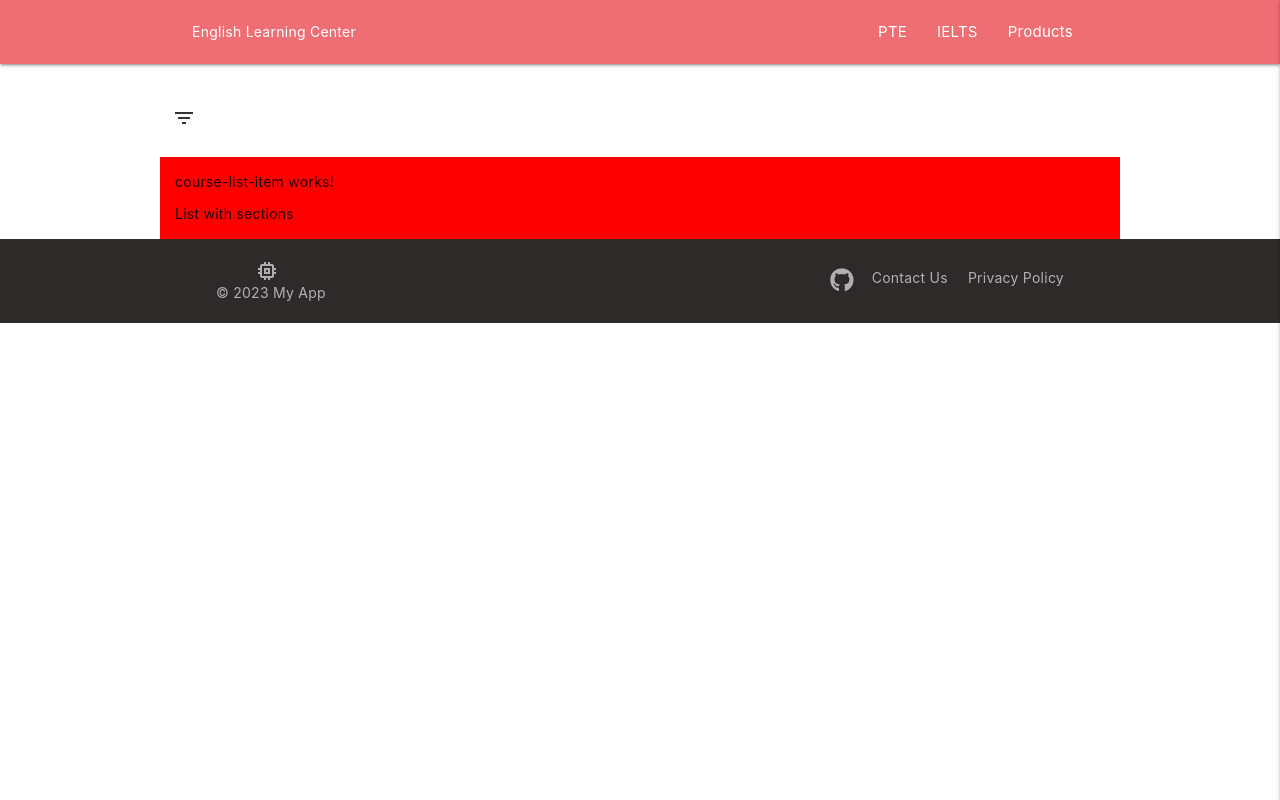
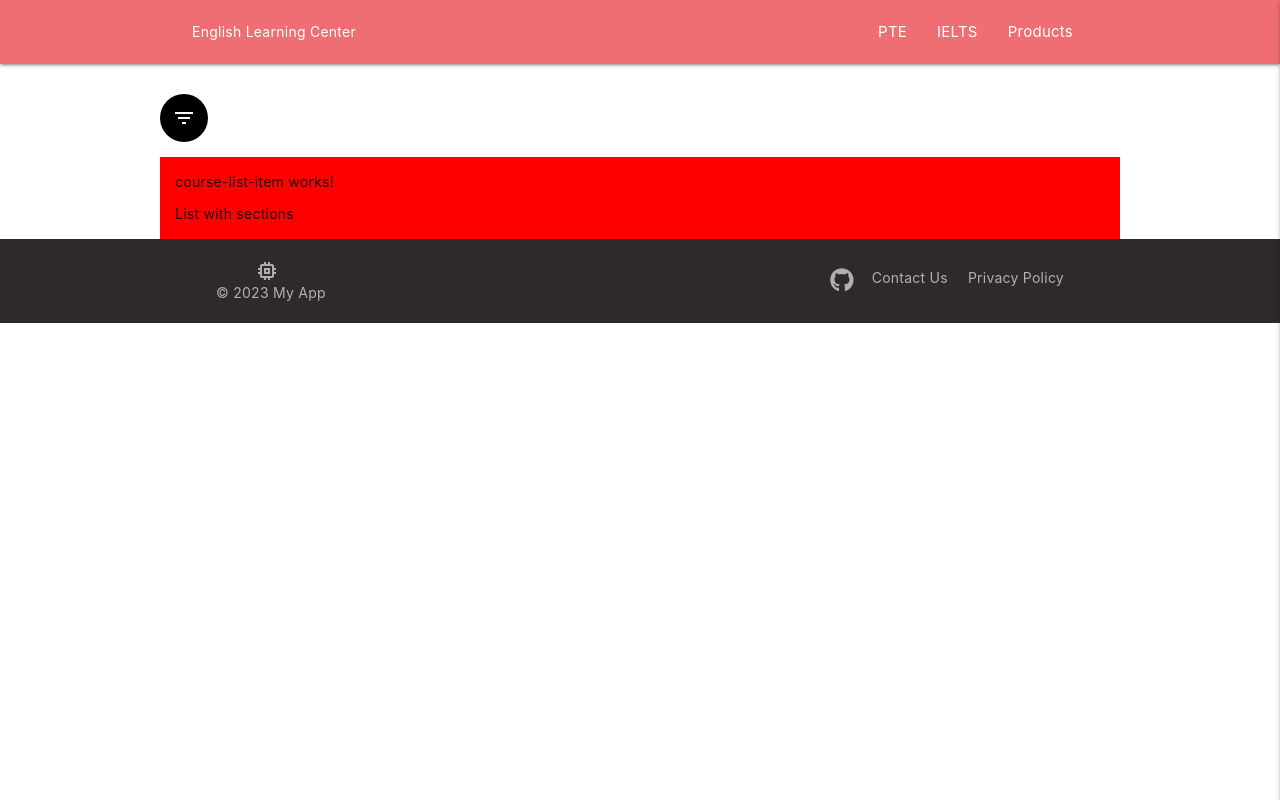
Before and after one commit to jadidihosein68/EnglishPractice, an Angular app: page /courses in a window 1280 px wide. Built offline with nearby package versions, Linux system fonts and the light colour scheme.

Commit message:
update style

```diff
--- a/src/app/courses/courses.component.html
+++ b/src/app/courses/courses.component.html
@@ -1,5 +1,5 @@
 <div class="container">
-  <button mat-icon-button (click)="drawer.toggle()">
+  <button mat-icon-button  (click)="drawer.toggle()">
     <mat-icon>filter_list</mat-icon>
   </button>
 
--- a/src/app/courses/courses.component.scss
+++ b/src/app/courses/courses.component.scss
@@ -32,3 +32,9 @@ button {
     width: 100%;
   }
 }
+
+
+button {
+  background-color: black;
+  color: white;
+}
```
